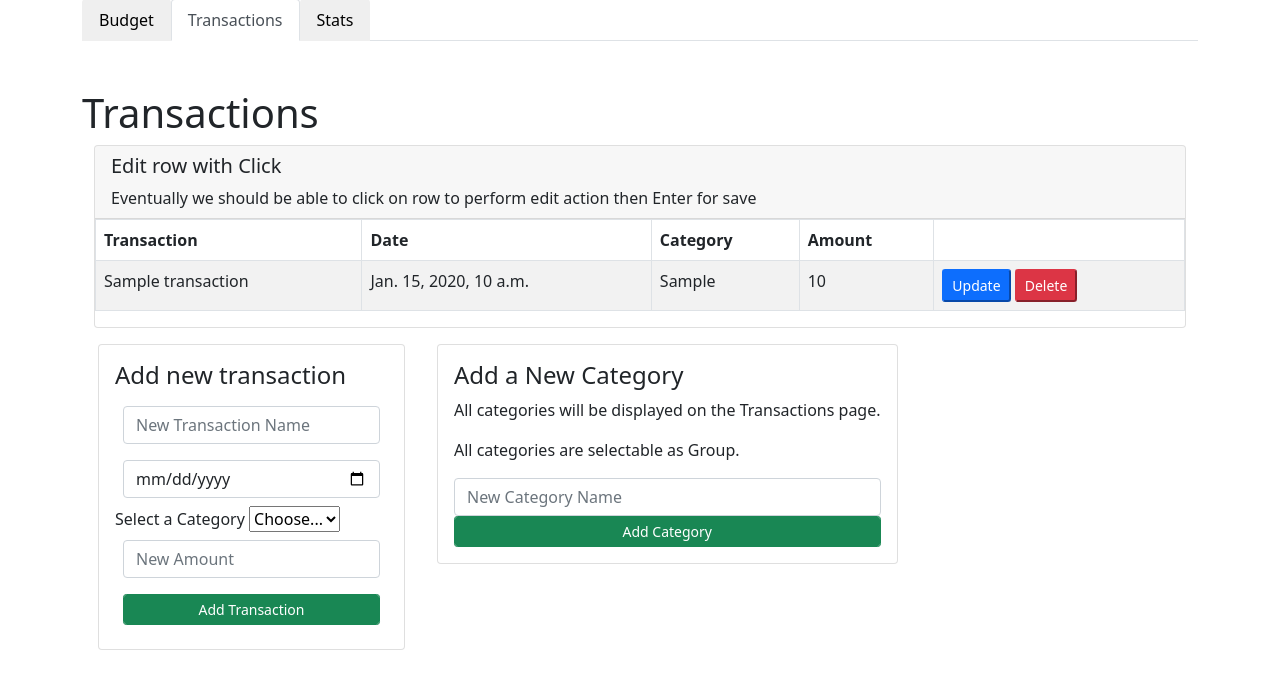
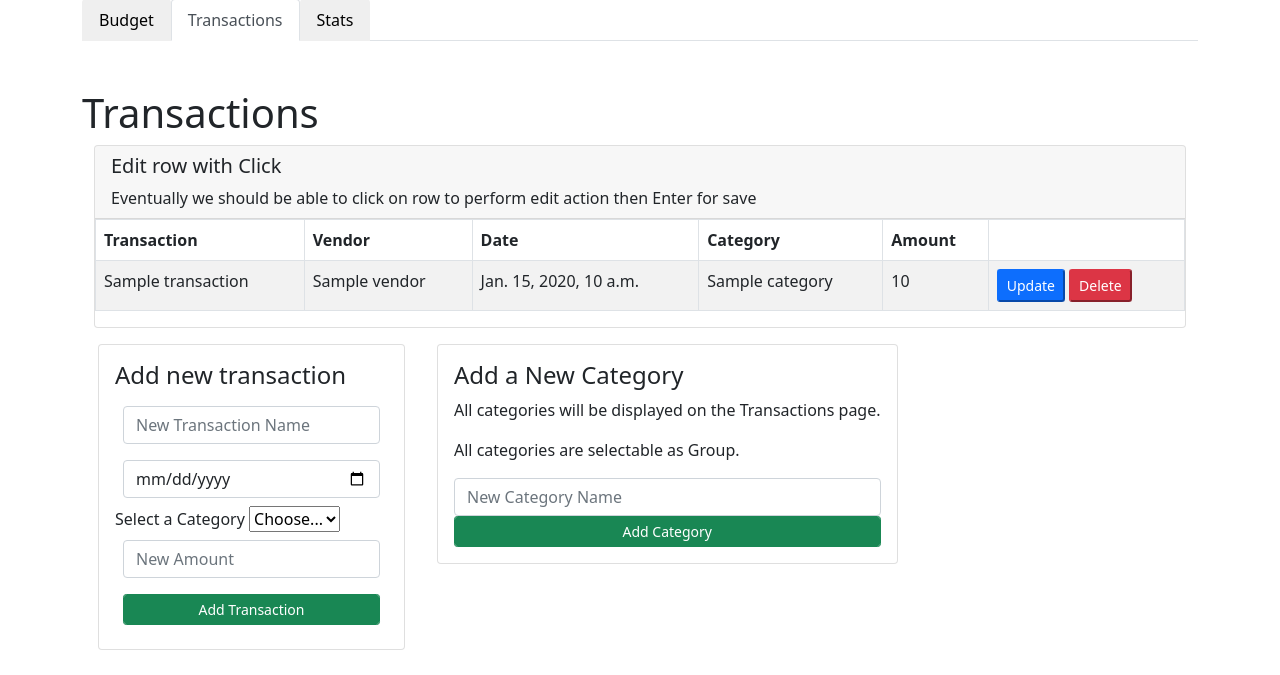
Before and after one commit to asa-leholland/BeaverHacks, a Django app: template BeaverStacks/BudgetApp/templates/index.html in a window 1280 px wide, after a click on "Transactions". Shown: the part 125-800 px from the top of the page. Run offline with Django 3.2, Linux system fonts and the light colour scheme; the template is opened without the code that fills it: most values are stand-ins (such as "Sample title", 1, 10 or a date in 2020); some libraries are stand-ins or nearby versions.

Commit message:
views.py - Added transactions collection in index function index.html - corrected name references in the transactions table

```diff
--- a/BeaverStacks/BudgetApp/forms.py
+++ b/BeaverStacks/BudgetApp/forms.py
@@ -15,9 +15,11 @@ class TransactionsForm(ModelForm):
     class Meta:
         model = Transactions
         fields = [
+            'name',
             'vendor',
             'date',
-            'amount'
+            'amount',
+
         ]
 
 
--- a/BeaverStacks/BudgetApp/templates/index.html
+++ b/BeaverStacks/BudgetApp/templates/index.html
@@ -263,6 +263,7 @@
 			                                <tr>
 			                                    <th style="display: none;">#</th>
 			                                    <th>Transaction</th>
+												<th>Vendor</th>
 			                                    <th>Date</th>
 			                                    <th>Category</th>
 			                                    <th>Amount</th>
@@ -274,14 +275,16 @@
 			                            	{% for transaction in transactions %}
 			                                <tr>
 			                                    <th scope="row" style="display: none;">{{transaction.transaction_id}}</th>
-			                                    <td class="tabledit-view-mode" style="cursor: pointer;"><span class="tabledit-span">{{transaction.transaction_name}}
-			                                        </span><input class="tabledit-input form-control input-sm" type="text" name="Transaction" value={{transaction.transaction_name}} style="display: none;" disabled=""></td>
-			                                    <td class="tabledit-view-mode" style="cursor: pointer;"><span class="tabledit-span" style="">{{transaction.transaction_date}}
-			                                        </span><input class="tabledit-input form-control input-sm fill" type="date" name="Date" value={{transaction.transaction_date}} style="display: none;" disabled=""></td>
-			                                    <td class="tabledit-view-mode" style="cursor: pointer;"><span class="tabledit-span" style="">{{transaction.transaction_category}}
-			                                        </span><input class="tabledit-input form-control input-sm fill" type="text" name="TCategory" value={{transaction.transaction_category}} style="display: none;" disabled=""></td>
-			                                    <td class="tabledit-view-mode" style="cursor: pointer;"><span class="tabledit-span" style="">{{transaction.transaction_amount}}
-			                                        </span><input class="tabledit-input form-control input-sm fill" type="number" name="TCategory" value={{transaction.transaction_amount}} style="display: none;" disabled=""></td>
+			                                    <td class="tabledit-view-mode" style="cursor: pointer;"><span class="tabledit-span">{{transaction.name}}
+			                                        </span><input class="tabledit-input form-control input-sm" type="text" name="Transaction" value={{transaction.name}} style="display: none;" disabled=""></td>
+												<td class="tabledit-view-mode" style="cursor: pointer;"><span class="tabledit-span">{{transaction.vendor}}
+			                                        </span><input class="tabledit-input form-control input-sm" type="text" name="Transaction" value={{transaction.vendor}} style="display: none;" disabled=""></td>
+			                                    <td class="tabledit-view-mode" style="cursor: pointer;"><span class="tabledit-span" style="">{{transaction.date}}
+			                                        </span><input class="tabledit-input form-control input-sm fill" type="date" name="Date" value={{transaction.date}} style="display: none;" disabled=""></td>
+			                                    <td class="tabledit-view-mode" style="cursor: pointer;"><span class="tabledit-span" style="">{{transaction.category}}
+			                                        </span><input class="tabledit-input form-control input-sm fill" type="text" name="Category" value={{transaction.category}} style="display: none;" disabled=""></td>
+			                                    <td class="tabledit-view-mode" style="cursor: pointer;"><span class="tabledit-span" style="">{{transaction.amount}}
+			                                        </span><input class="tabledit-input form-control input-sm fill" type="number" name="Amount" value={{transaction.amount}} style="display: none;" disabled=""></td>
 			                                       <td><button type="submit" class="btn-sm btn-primary">Update<i class="fas fa-edit"></i></button>
 		            <button type="button" class="btn-sm btn-danger">Delete<i class="far fa-trash-alt"></i></button></td>
 
@@ -321,15 +324,15 @@
 			</div>
 
 							<div style="display: flex;">
-					<form method="POST">
+					<form method="POST">{% csrf_token %}
 									<div class='card m-3 p-3'>
 									<h4>Add new transaction</h4>
 								  <div class="form-inline">
 									  	<div class="col p-2">
-									      <input type="text" class="form-control" placeholder="New Transaction Name">
+									      <input type="text" class="form-control" placeholder="New Transaction Name" name="name">
 									    </div>
 									    <div class="col p-2">
-									      <input type="date" class="form-control" >
+									      <input type="date" class="form-control" name="date">
 									    </div>
 								 <label class="mr-sm-2" for="inlineFormCustomSelect">Select a Category</label>
 										   <select class="custom-select mr-sm-2" id="inlineFormCustomSelect">
@@ -339,10 +342,10 @@
 										        <option value="3">Three</option>
 										   </select>
 								  	<div class="col p-2">
-								      <input type="text" class="form-control" placeholder="New Amount">
+								      <input type="text" class="form-control" placeholder="New Amount" name="amount">
 								    </div>
 								    <div class="col p-2">
-								      <input type="submit" class="form-control btn-sm btn-success" value="Add Transaction">
+								      <input type="submit" class="form-control btn-sm btn-success" value="Add Transaction" name="add_transaction">
 								    </div>
 								  </div>
 								  </div>
--- a/BeaverStacks/BudgetApp/urls.py
+++ b/BeaverStacks/BudgetApp/urls.py
@@ -3,8 +3,5 @@ from . import views
 
 urlpatterns = [
     path('', views.index, name='form'),
-    path('', views.base, name='form'),
-    path('add_transaction/', views.add_transaction, name="add_transaction"),
-    path('update_transaction/<str:pk>', views.update_transaction, name="update_transaction"),
-    path('delete_transaction/<str:pk>', views.delete_transaction, name="delete_transaction"),
+    path('', views.add_transaction, name="add_transaction"),
 ]
```
Also changed, not shown: BeaverStacks/BudgetApp/models.py (+5 -4 lines), BeaverStacks/BudgetApp/views.py (+9 -8 lines), BeaverStacks/db.sqlite3 (deleted).
